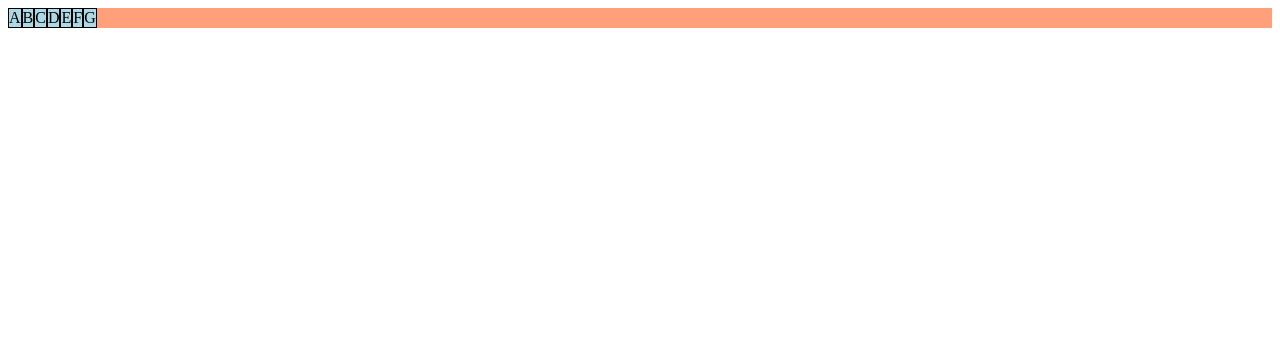
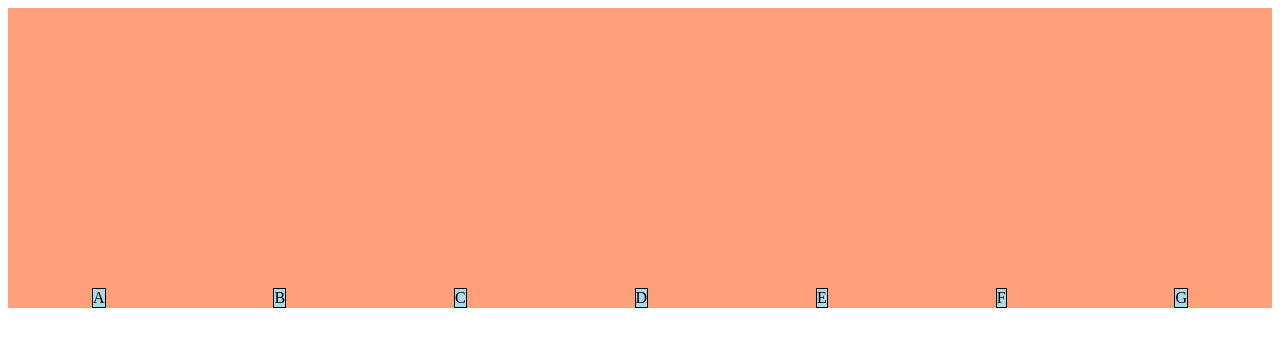
Before and after one commit to dalessandrosantos/html-css-modulo5, a plain HTML site: page flex004/index.html in a window 1280 px wide. Drawn offline with Linux system fonts and the light colour scheme.

Commit message:
Alinhamento nos eixos Flexbox

```diff
--- a/flex004/index.html
+++ b/flex004/index.html
@@ -9,6 +9,10 @@
             background-color: lightsalmon;
 
             display: flex;
+            height: 300px;
+            flex-flow: row nowrap;
+            justify-content: space-around;
+            align-items: flex-end;
         }
 
         div.item {
```
